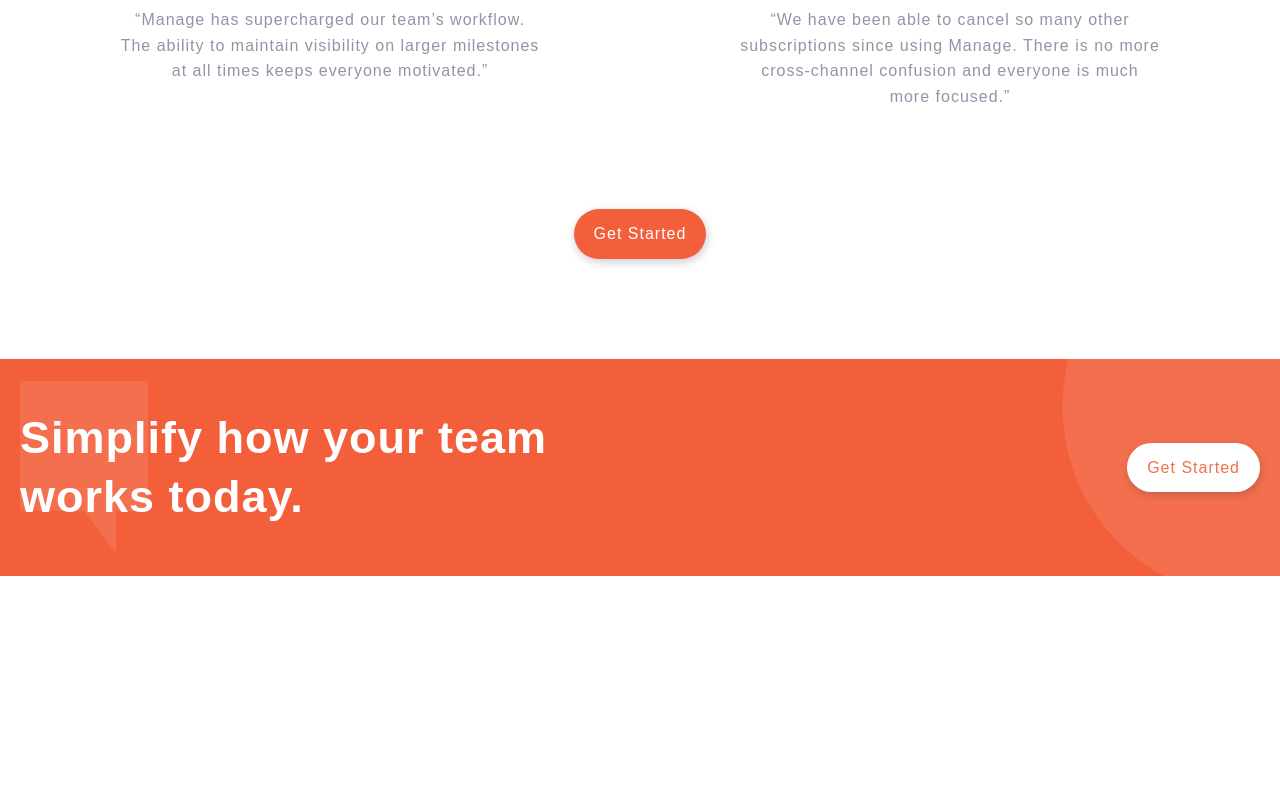
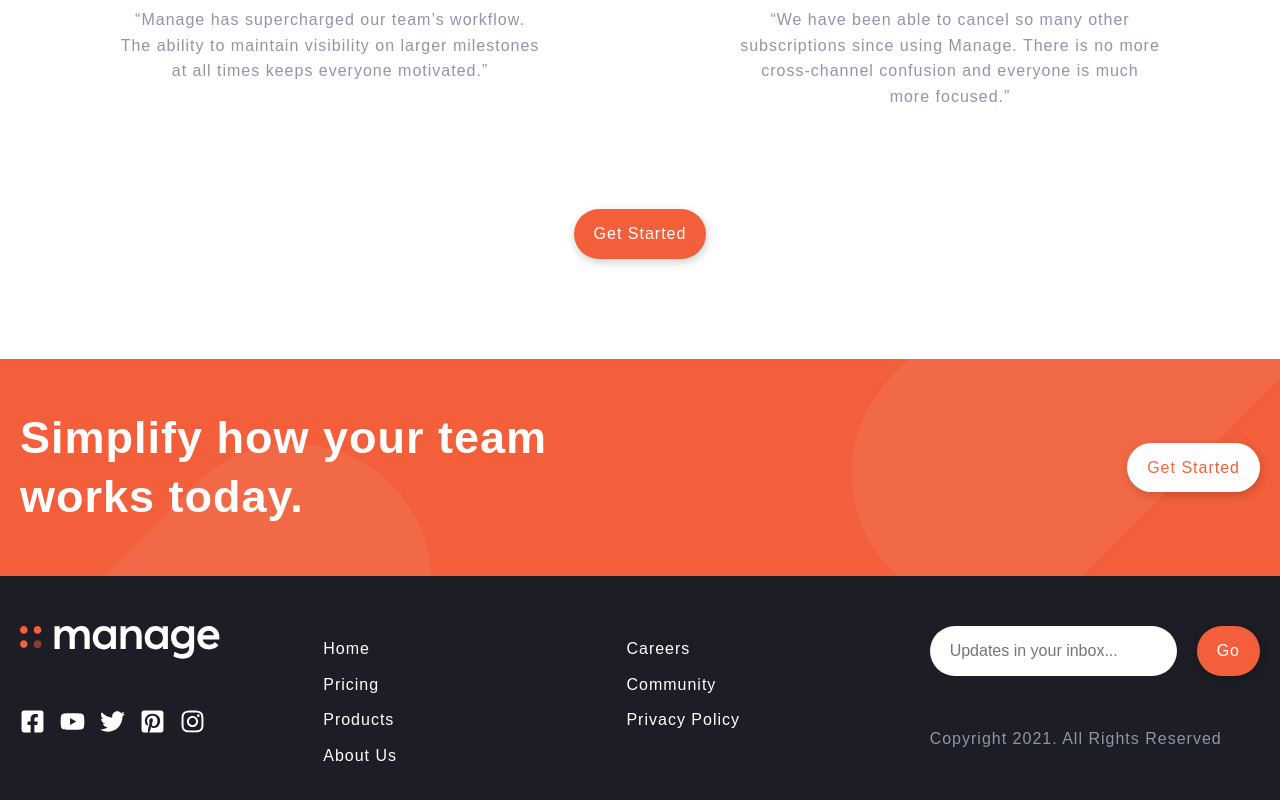
Before and after one commit to freetart/FEM-manage-landing-page, a React (Create React App) app: page / in a window 1280 px wide. Shown: the part 2070-2870 px from the top of the page. Before the commit the page ends 2646 px from the top, so only its background shows below. Built offline with nearby package versions, Linux system fonts and the light colour scheme; a web font is replaced by a local one.

Commit message:
created footer

```diff
--- a/package.json
+++ b/package.json
@@ -8,6 +8,7 @@
     "@testing-library/user-event": "^12.8.3",
     "react": "^17.0.2",
     "react-dom": "^17.0.2",
+    "react-icons": "^4.2.0",
     "react-scripts": "4.0.3",
     "react-slick": "^0.28.1",
     "slick-carousel": "^1.8.1",
--- a/src/App.js
+++ b/src/App.js
@@ -3,7 +3,8 @@ import Navbar from './components/Navbar';
 import Hero from './components/Hero';
 import Features from './components/Features';
 import Quotes from './components/Quotes';
-import Banner from './components/Banner';
+import Cta from './components/Cta';
+import Footer from './components/Footer';
 
 const App = () => {
   return (
@@ -14,8 +15,9 @@ const App = () => {
       <main>
         <Features />
         <Quotes />
-        <Banner />
+        <Cta />
       </main>
+      <Footer />
     </>
   );
 };
--- a/src/components/Banner.js
+++ /dev/null
@@ -1,67 +0,0 @@
-import styled from 'styled-components';
-import {
-  headingStyles,
-  maxWidthLg,
-  sectionSpacingSm,
-} from '../abstracts/Mixins';
-import Button from './styledElements/Button';
-
-const BgPatternBannerTop = styled.div`
-  clip-path: circle(20.9% at 98% 22%);
-  background-color: var(--white);
-  height: 100%;
-  width: 100%;
-  position: absolute;
-  opacity: 0.1;
-`;
-
-const BgPatternBannerBottom = styled.div`
-  clip-path: polygon(
-    0% 0%,
-    100% 0%,
-    100% 75%,
-    75% 75%,
-    75% 100%,
-    50% 75%,
-    0% 75%
-  );
-  background-color: var(--white);
-  height: 80%;
-  width: 10%;
-  position: absolute;
-  opacity: 0.1;
-`;
-
-const Container = styled.div`
-  ${maxWidthLg}
-  ${sectionSpacingSm}
-  display: flex;
-  align-items: center;
-  justify-content: space-between;
-  overflow: hidden;
-
-  .banner-heading {
-    ${headingStyles}
-    color: var(--white);
-    font-size: var(--xxl);
-  }
-`;
-
-const Banner = () => {
-  return (
-    <section
-      style={{ backgroundColor: 'var(--brightRed)', position: 'relative' }}
-    >
-      <BgPatternBannerTop />
-      <Container>
-        <h2 className='banner-heading'>
-          Simplify how your team <br /> works today.
-        </h2>
-        <Button secondary>Get Started</Button>
-        <BgPatternBannerBottom />
-      </Container>
-    </section>
-  );
-};
-
-export default Banner;
--- /dev/null
+++ b/src/components/Cta.js
@@ -0,0 +1,50 @@
+import styled from 'styled-components';
+import {
+  headingStyles,
+  maxWidthLg,
+  sectionSpacingSm,
+} from '../abstracts/Mixins';
+import Button from './styledElements/Button';
+import bgPattern from '../images/bg-simplify-section-desktop.svg';
+
+const Banner = styled.section`
+  background-color: var(--brightRed);
+  position: relative;
+  overflow: hidden;
+
+  .banner-pattern {
+    position: absolute;
+    pointer-events: none;
+  }
+`;
+
+const Container = styled.div`
+  ${maxWidthLg}
+  ${sectionSpacingSm}
+  display: flex;
+  align-items: center;
+  justify-content: space-between;
+  overflow: hidden;
+
+  .banner-heading {
+    ${headingStyles}
+    color: var(--white);
+    font-size: var(--xxl);
+  }
+`;
+
+const Cta = () => {
+  return (
+    <Banner>
+      <img src={bgPattern} alt='' class='banner-pattern' />
+      <Container>
+        <h2 className='banner-heading'>
+          Simplify how your team <br /> works today.
+        </h2>
+        <Button secondary>Get Started</Button>
+      </Container>
+    </Banner>
+  );
+};
+
+export default Cta;
--- /dev/null
+++ b/src/components/Footer.js
@@ -0,0 +1,58 @@
+import styled from 'styled-components';
+import logo from '../images/logo-light.svg';
+import Socials from './Socials';
+import FooterLink from './FooterLink';
+import SignUpEmail from './SignUpEmail';
+import { maxWidthLg, sectionSpacingSm, textStyles } from '../abstracts/Mixins';
+
+const Container = styled.div`
+  ${maxWidthLg}
+  ${sectionSpacingSm}
+  display: grid;
+  grid-template-columns: repeat(4, 1fr);
+  gap: 5rem;
+
+  .footer-logo {
+    width: 20rem;
+    display: block;
+    margin-bottom: 5rem;
+  }
+
+  .footer-copyright {
+    ${textStyles}
+    color: var(--darkGrayishBlue);
+    font-size: var(--xxs);
+  }
+`;
+
+const Footer = () => {
+  return (
+    <footer style={{ backgroundColor: 'var(--veryDarkBlue)' }}>
+      <Container>
+        <div className='footer-col'>
+          <img src={logo} alt='manage logo' className='footer-logo' />
+          <Socials />
+        </div>
+        <ul className='footer-list'>
+          <FooterLink text='Home' />
+          <FooterLink text='Pricing' />
+          <FooterLink text='Products' />
+          <FooterLink text='About Us' />
+        </ul>
+        <ul className='footer-list'>
+          <FooterLink text='Careers' />
+          <FooterLink text='Community' />
+          <FooterLink text='Privacy Policy' />
+        </ul>
+        <div className='footer-col'>
+          <SignUpEmail />
+          <p className='footer-copyright'>
+            Copyright 2021. All Rights Reserved
+          </p>
+        </div>
+      </Container>
+    </footer>
+  );
+};
+
+export default Footer;
--- /dev/null
+++ b/src/components/FooterLink.js
@@ -0,0 +1,30 @@
+import styled from 'styled-components';
+import { textStyles } from '../abstracts/Mixins';
+
+const Container = styled.li`
+  margin: 1rem 0;
+
+  .footer-link {
+    ${textStyles}
+    color: var(--white);
+    font-size: var(--xxs);
+    transition: var(--mainTransition);
+
+    &:hover,
+    &:focus {
+      color: var(--brightRed);
+    }
+  }
+`;
+
+const FooterLink = ({ text }) => {
+  return (
+    <Container>
+      <a href='#!' className='footer-link'>
+        {text}
+      </a>
+    </Container>
+  );
+};
+
+export default FooterLink;
--- a/src/components/Quote.js
+++ b/src/components/Quote.js
@@ -8,6 +8,11 @@ import {
 const Container = styled.div`
   ${sectionSpacingSm}
   padding: 10rem;
+  cursor: grab;
+
+  &:active {
+    cursor: grabbing;
+  }
 
   .quote-portrait {
     width: 10rem;
--- /dev/null
+++ b/src/components/SignUpEmail.js
@@ -0,0 +1,31 @@
+import styled from 'styled-components';
+import Button from './styledElements/Button';
+
+const Container = styled.div`
+  display: flex;
+  gap: 2rem;
+  margin-bottom: 5rem;
+
+  .email-input {
+    padding: 1.2rem 2rem;
+    font-size: var(--xxs);
+    border-radius: var(--mainRadius);
+    outline: 0;
+    border: 0;
+  }
+`;
+
+const SignUpEmail = () => {
+  return (
+    <Container>
+      <input
+        type='text'
+        className='email-input'
+        placeholder='Updates in your inbox...'
+      />
+      <Button primary>Go</Button>
+    </Container>
+  );
+};
+
+export default SignUpEmail;
--- /dev/null
+++ b/src/components/Socials.js
@@ -0,0 +1,46 @@
+import styled from 'styled-components';
+import {
+  FaFacebookSquare,
+  FaYoutube,
+  FaTwitter,
+  FaPinterestSquare,
+  FaInstagram,
+} from 'react-icons/fa';
+
+const Container = styled.div`
+  .footer-icon {
+    color: var(--white);
+    font-size: var(--sm);
+    margin-right: 1.5rem;
+    transition: var(--mainTransition);
+
+    &:hover,
+    &:focus {
+      color: var(--brightRed);
+    }
+  }
+`;
+
+const Socials = () => {
+  return (
+    <Container>
+      <a href='#!'>
+        <FaFacebookSquare className='footer-icon' />
+      </a>
+      <a href='#!'>
+        <FaYoutube className='footer-icon' />
+      </a>
+      <a href='#!'>
+        <FaTwitter className='footer-icon' />
+      </a>
+      <a href='#!'>
+        <FaPinterestSquare className='footer-icon' />
+      </a>
+      <a href='#!'>
+        <FaInstagram className='footer-icon' />
+      </a>
+    </Container>
+  );
+};
+
+export default Socials;
```
Also changed, not shown: src/images/logo-light.svg (added), 1 other file (tests, documents, lock files or other folders).
